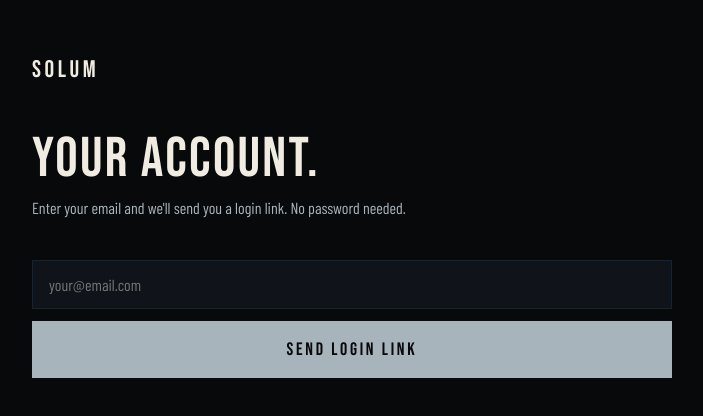
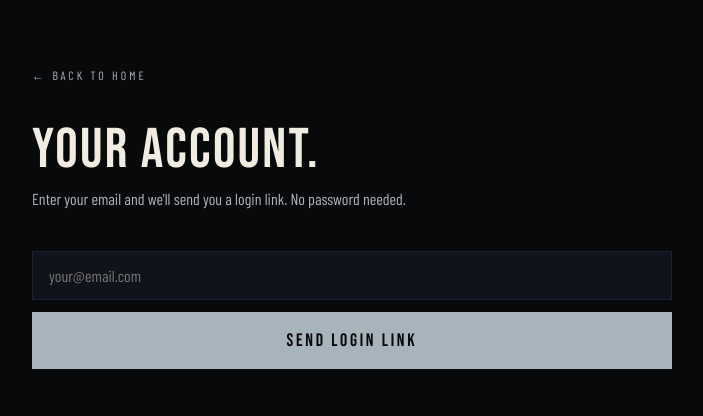
Before and after one commit to hdandi08/solum, a React (Vite) app in the folder web/: page /account in a window 1280 px wide. Shown: the part 184-600 px from the top of the page, without its empty margins (288-991 px from the left). Built offline with nearby package versions, Linux system fonts and the light colour scheme; no server answers; a web font is replaced by a local one.

Commit message:
fix: add back to home link on account login form
Co-Authored-By: Claude Sonnet 4.6 <noreply@anthropic.com>

```diff
--- a/web/src/pages/AccountPage.jsx
+++ b/web/src/pages/AccountPage.jsx
@@ -120,7 +120,7 @@ function LoginView({ phase, setPhase }) {
     <div className="ac-page">
       <style>{CSS}</style>
       <div className="ac-wrap">
-        <span className="ac-logo">SOLUM</span>
+        <a href="/" style={{fontSize:12,letterSpacing:3,textTransform:'uppercase',color:'var(--stone)',textDecoration:'none',display:'inline-block',marginBottom:40}}>← Back to home</a>
         <div className="ac-heading">Your Account.</div>
         <div className="ac-sub">Enter your email and we'll send you a login link. No password needed.</div>
         <form onSubmit={handleSend}>
```
